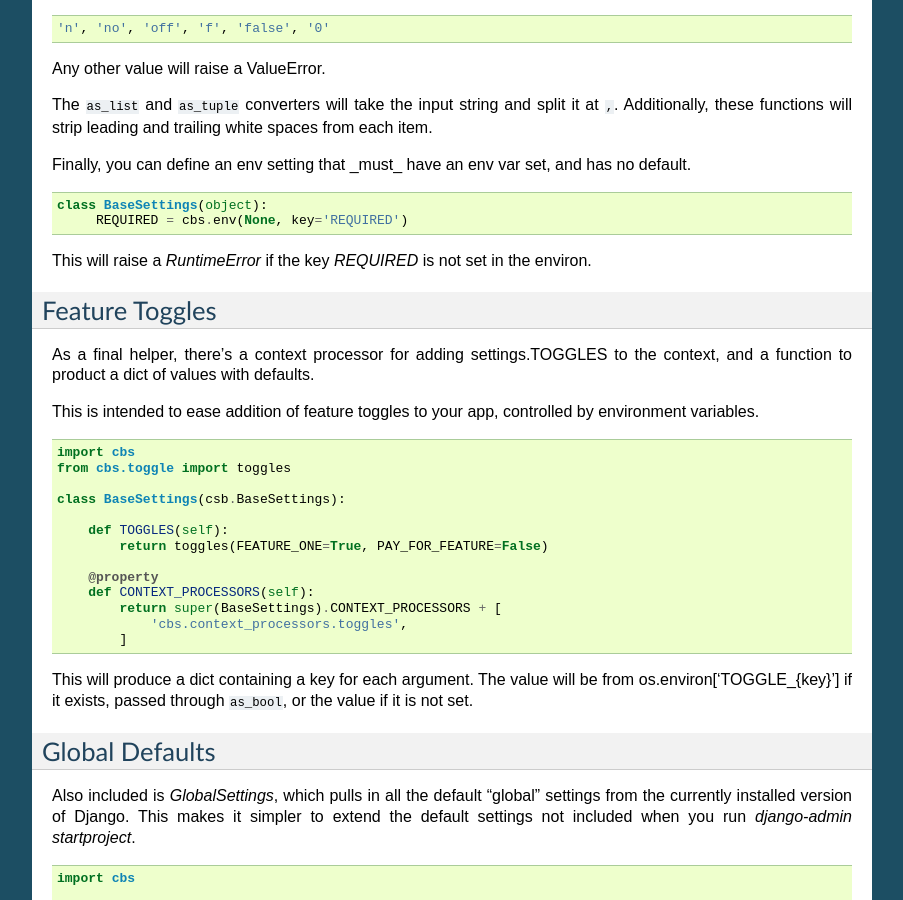
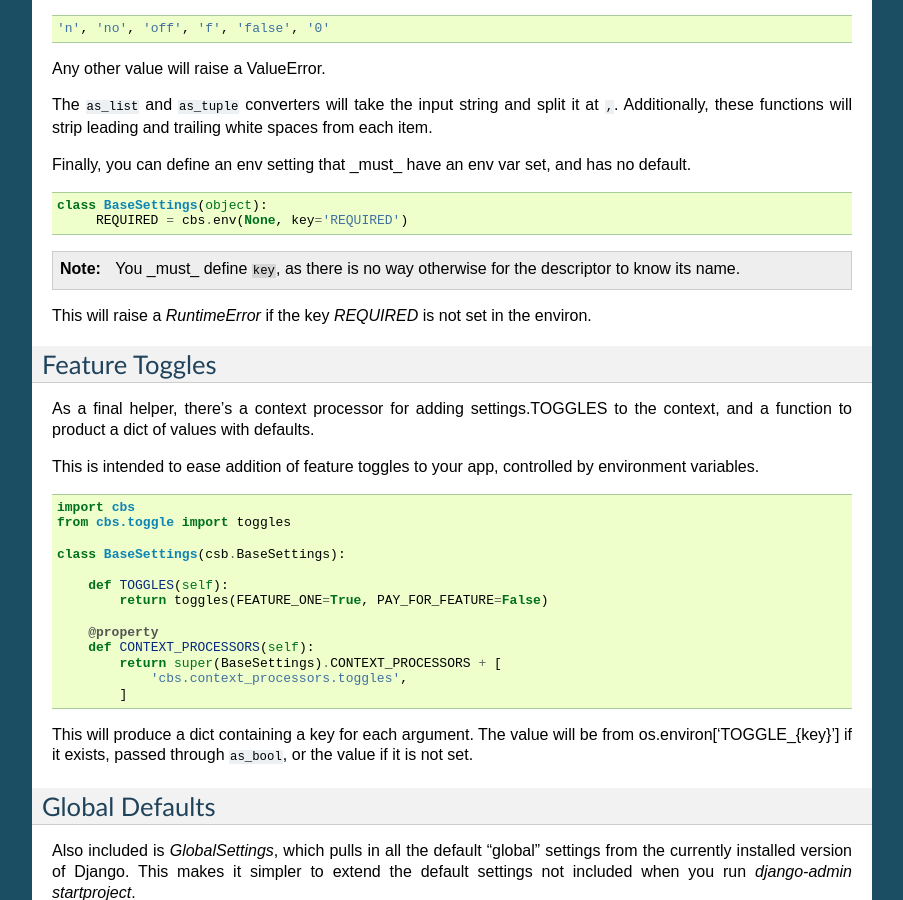
Before and after one commit to funkybob/django-classy-settings, a Sphinx documentation site: the page built from docs/index.rst, in a window 1280 px wide and 900 px high, scrolled down 2631 px. Shown: the whole window, without its empty margins (198-1101 px from the left). Built offline with Sphinx 7.4.7, drawn with Linux system fonts in a browser that asks for light colours.

Commit message:
Clarify that key is required for required env vars

```diff
--- a/docs/index.rst
+++ b/docs/index.rst
@@ -167,6 +167,9 @@ no default.
    class BaseSettings(object):
         REQUIRED = cbs.env(None, key='REQUIRED')
 
+.. note:: You _must_ define ``key``, as there is no way otherwise for the
+    descriptor to know its name.
+
 This will raise a `RuntimeError` if the key `REQUIRED` is not set in the
 environ.
 
```
